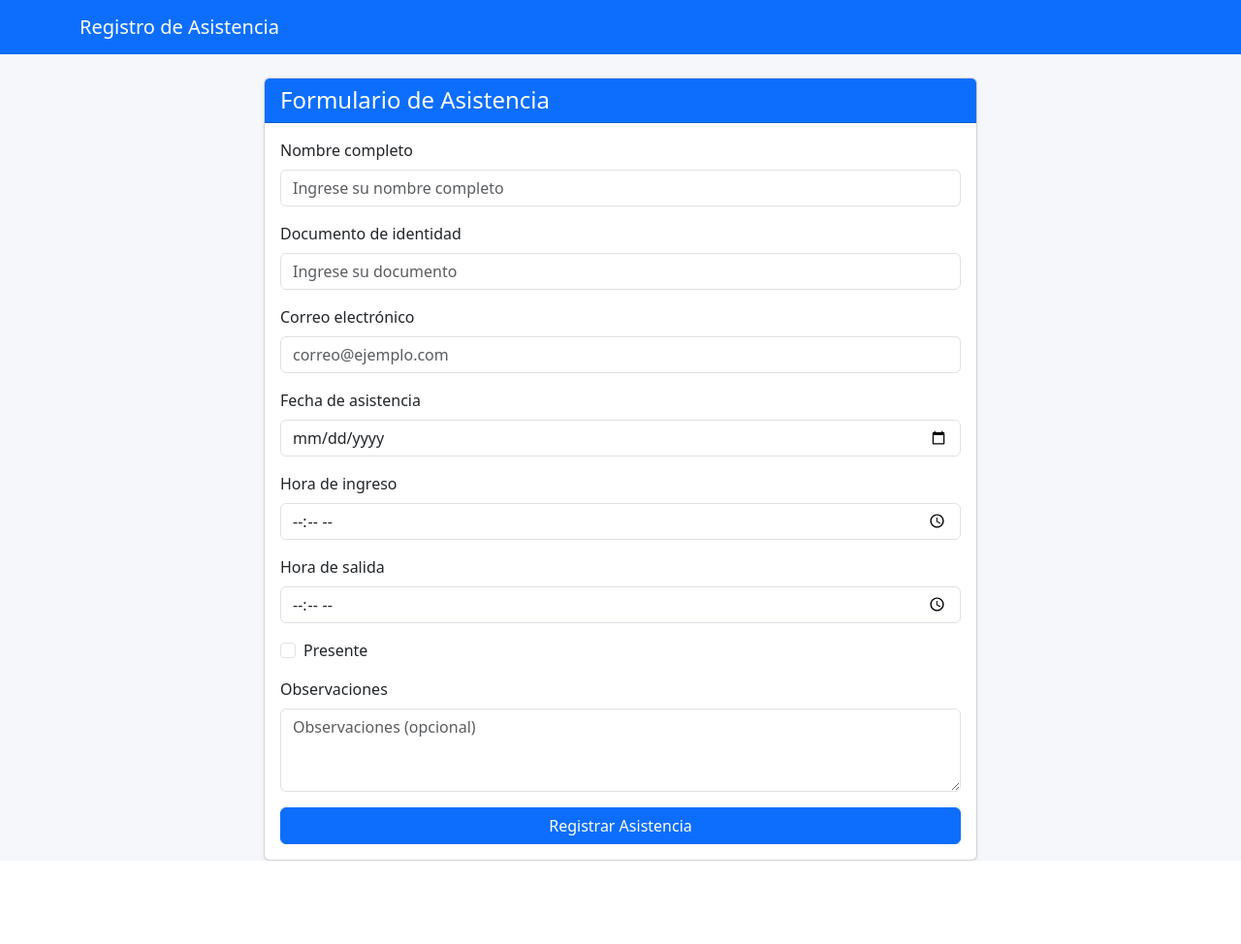
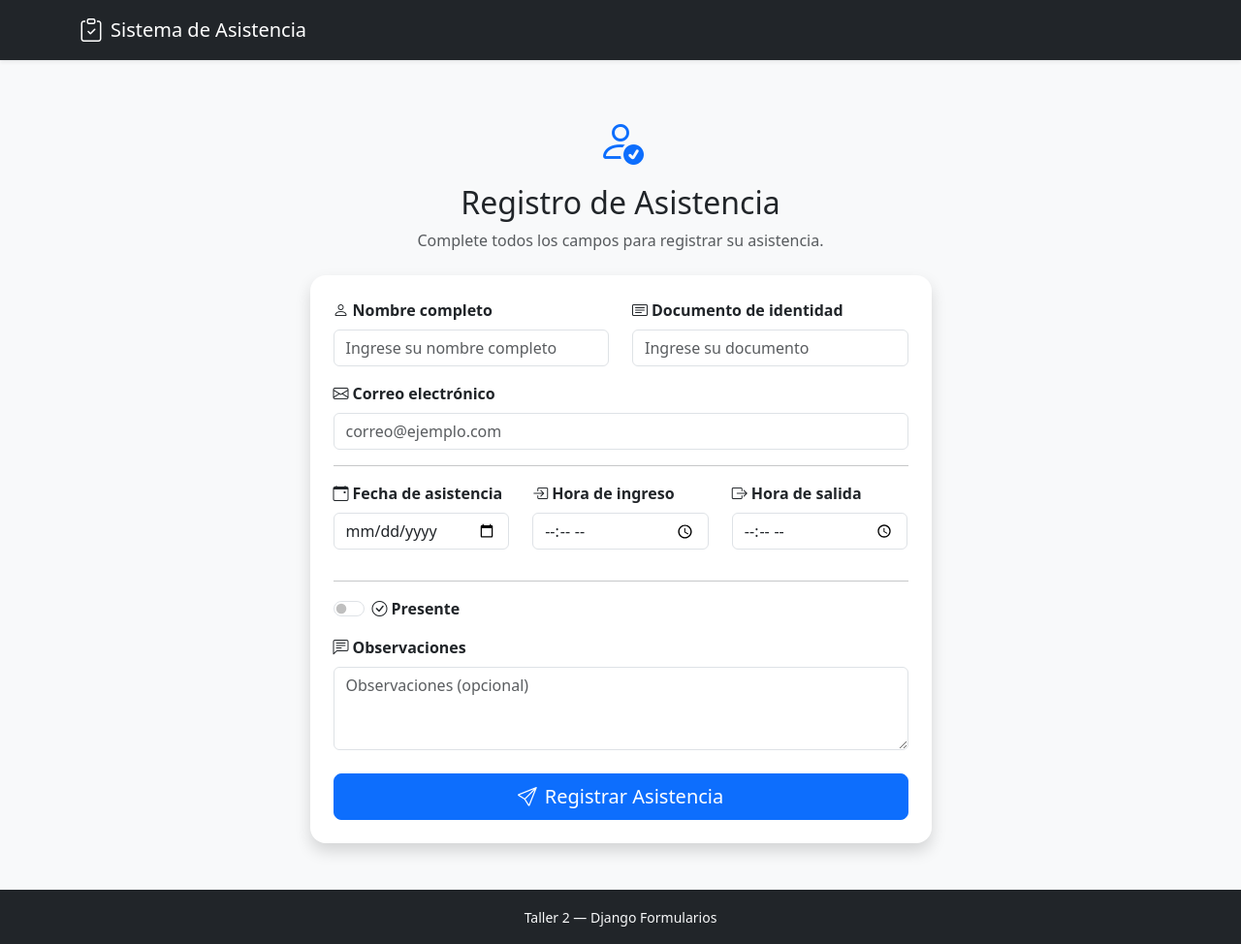
Before and after one commit to edben110/taller-djangoforms, a Django app: page /asistencia/ in a window 1280 px wide. Shown: the whole page at 97% size. Before the commit the page ends 888 px from the top, so only its background shows below. Run offline with Django 5.2, Linux system fonts and the light colour scheme.

Commit message:
Subiendo cambios en el aspecto integrados con boostrap

```diff
--- a/formularios/asistencia/forms.py
+++ b/formularios/asistencia/forms.py
@@ -36,6 +36,7 @@ class AsistenciaForm(forms.ModelForm):
             }),
             'presente': forms.CheckboxInput(attrs={
                 'class': 'form-check-input',
+                'role': 'switch',
             }),
             'observaciones': forms.Textarea(attrs={
                 'class': 'form-control',
--- a/formularios/asistencia/templates/asistencia/base.html
+++ b/formularios/asistencia/templates/asistencia/base.html
@@ -6,23 +6,29 @@
     <title>{% block titulo %}Asistencia{% endblock %}</title>
     <link href="https://cdn.jsdelivr.net/npm/bootstrap@5.3.3/dist/css/bootstrap.min.css"
           rel="stylesheet">
-    <style>
-        body {
-            background-color: #f5f7fa;
-        }
-    </style>
+    <link href="https://cdn.jsdelivr.net/npm/bootstrap-icons@1.11.3/font/bootstrap-icons.min.css"
+          rel="stylesheet">
 </head>
-<body>
-    <nav class="navbar navbar-dark bg-primary mb-4">
+<body class="bg-light min-vh-100 d-flex flex-column">
+
+    <nav class="navbar navbar-expand-lg navbar-dark bg-dark shadow-sm">
         <div class="container">
-            <a class="navbar-brand" href="{% url 'asistencia:registrar' %}">
-                Registro de Asistencia
+            <a class="navbar-brand d-flex align-items-center gap-2" href="{% url 'asistencia:registrar' %}">
+                <i class="bi bi-clipboard-check fs-4"></i>
+                <span>Sistema de Asistencia</span>
             </a>
         </div>
     </nav>
 
-    <div class="container">
-        {% block contenido %}{% endblock %}
-    </div>
+    <main class="flex-grow-1 py-5">
+        <div class="container">
+            {% block contenido %}{% endblock %}
+        </div>
+    </main>
+
+    <footer class="bg-dark text-light text-center py-3 mt-auto">
+        <small>Taller 2 &mdash; Django Formularios</small>
+    </footer>
+
 </body>
 </html>
--- a/formularios/asistencia/templates/asistencia/formulario.html
+++ b/formularios/asistencia/templates/asistencia/formulario.html
@@ -4,45 +4,115 @@
 
 {% block contenido %}
 <div class="row justify-content-center">
-    <div class="col-md-8">
-        <div class="card shadow-sm">
-            <div class="card-header bg-primary text-white">
-                <h4 class="mb-0">Formulario de Asistencia</h4>
-            </div>
-            <div class="card-body">
+    <div class="col-lg-7 col-md-9">
+
+        <div class="text-center mb-4">
+            <i class="bi bi-person-check text-primary" style="font-size: 3rem;"></i>
+            <h2 class="mt-2">Registro de Asistencia</h2>
+            <p class="text-muted">Complete todos los campos para registrar su asistencia.</p>
+        </div>
+
+        <div class="card border-0 shadow rounded-4">
+            <div class="card-body p-4">
                 <form method="post" novalidate>
                     {% csrf_token %}
 
-                    {% for field in form %}
-                    <div class="mb-3">
-                        {% if field.name == "presente" %}
-                            <div class="form-check">
-                                {{ field }}
-                                <label class="form-check-label" for="{{ field.id_for_label }}">
-                                    {{ field.label }}
-                                </label>
-                            </div>
-                        {% else %}
-                            <label for="{{ field.id_for_label }}" class="form-label">
-                                {{ field.label }}
+                    <div class="row">
+                        <div class="col-md-6 mb-3">
+                            <label for="{{ form.nombre_completo.id_for_label }}" class="form-label fw-semibold">
+                                <i class="bi bi-person me-1"></i>{{ form.nombre_completo.label }}
                             </label>
-                            {{ field }}
-                        {% endif %}
-
-                        {% if field.errors %}
-                            {% for error in field.errors %}
+                            {{ form.nombre_completo }}
+                            {% for error in form.nombre_completo.errors %}
                                 <div class="text-danger small mt-1">{{ error }}</div>
                             {% endfor %}
-                        {% endif %}
+                        </div>
+
+                        <div class="col-md-6 mb-3">
+                            <label for="{{ form.documento_identidad.id_for_label }}" class="form-label fw-semibold">
+                                <i class="bi bi-card-text me-1"></i>{{ form.documento_identidad.label }}
+                            </label>
+                            {{ form.documento_identidad }}
+                            {% for error in form.documento_identidad.errors %}
+                                <div class="text-danger small mt-1">{{ error }}</div>
+                            {% endfor %}
+                        </div>
                     </div>
-                    {% endfor %}
 
-                    <button type="submit" class="btn btn-primary w-100">
-                        Registrar Asistencia
-                    </button>
+                    <div class="mb-3">
+                        <label for="{{ form.correo_electronico.id_for_label }}" class="form-label fw-semibold">
+                            <i class="bi bi-envelope me-1"></i>{{ form.correo_electronico.label }}
+                        </label>
+                        {{ form.correo_electronico }}
+                        {% for error in form.correo_electronico.errors %}
+                            <div class="text-danger small mt-1">{{ error }}</div>
+                        {% endfor %}
+                    </div>
+
+                    <hr class="my-3">
+
+                    <div class="row">
+                        <div class="col-md-4 mb-3">
+                            <label for="{{ form.fecha_asistencia.id_for_label }}" class="form-label fw-semibold">
+                                <i class="bi bi-calendar-event me-1"></i>{{ form.fecha_asistencia.label }}
+                            </label>
+                            {{ form.fecha_asistencia }}
+                            {% for error in form.fecha_asistencia.errors %}
+                                <div class="text-danger small mt-1">{{ error }}</div>
+                            {% endfor %}
+                        </div>
+
+                        <div class="col-md-4 mb-3">
+                            <label for="{{ form.hora_ingreso.id_for_label }}" class="form-label fw-semibold">
+                                <i class="bi bi-box-arrow-in-right me-1"></i>{{ form.hora_ingreso.label }}
+                            </label>
+                            {{ form.hora_ingreso }}
+                            {% for error in form.hora_ingreso.errors %}
+                                <div class="text-danger small mt-1">{{ error }}</div>
+                            {% endfor %}
+                        </div>
+
+                        <div class="col-md-4 mb-3">
+                            <label for="{{ form.hora_salida.id_for_label }}" class="form-label fw-semibold">
+                                <i class="bi bi-box-arrow-right me-1"></i>{{ form.hora_salida.label }}
+                            </label>
+                            {{ form.hora_salida }}
+                            {% for error in form.hora_salida.errors %}
+                                <div class="text-danger small mt-1">{{ error }}</div>
+                            {% endfor %}
+                        </div>
+                    </div>
+
+                    <hr class="my-3">
+
+                    <div class="mb-3">
+                        <div class="form-check form-switch">
+                            {{ form.presente }}
+                            <label class="form-check-label fw-semibold" for="{{ form.presente.id_for_label }}">
+                                <i class="bi bi-check-circle me-1"></i>{{ form.presente.label }}
+                            </label>
+                        </div>
+                    </div>
+
+                    <div class="mb-4">
+                        <label for="{{ form.observaciones.id_for_label }}" class="form-label fw-semibold">
+                            <i class="bi bi-chat-left-text me-1"></i>{{ form.observaciones.label }}
+                        </label>
+                        {{ form.observaciones }}
+                        {% for error in form.observaciones.errors %}
+                            <div class="text-danger small mt-1">{{ error }}</div>
+                        {% endfor %}
+                    </div>
+
+                    <div class="d-grid">
+                        <button type="submit" class="btn btn-primary btn-lg rounded-3">
+                            <i class="bi bi-send me-2"></i>Registrar Asistencia
+                        </button>
+                    </div>
                 </form>
             </div>
         </div>
+
     </div>
 </div>
 {% endblock %}
```
Also changed, not shown: formularios/asistencia/templates/asistencia/confirmacion.html (+8 -7 lines).
